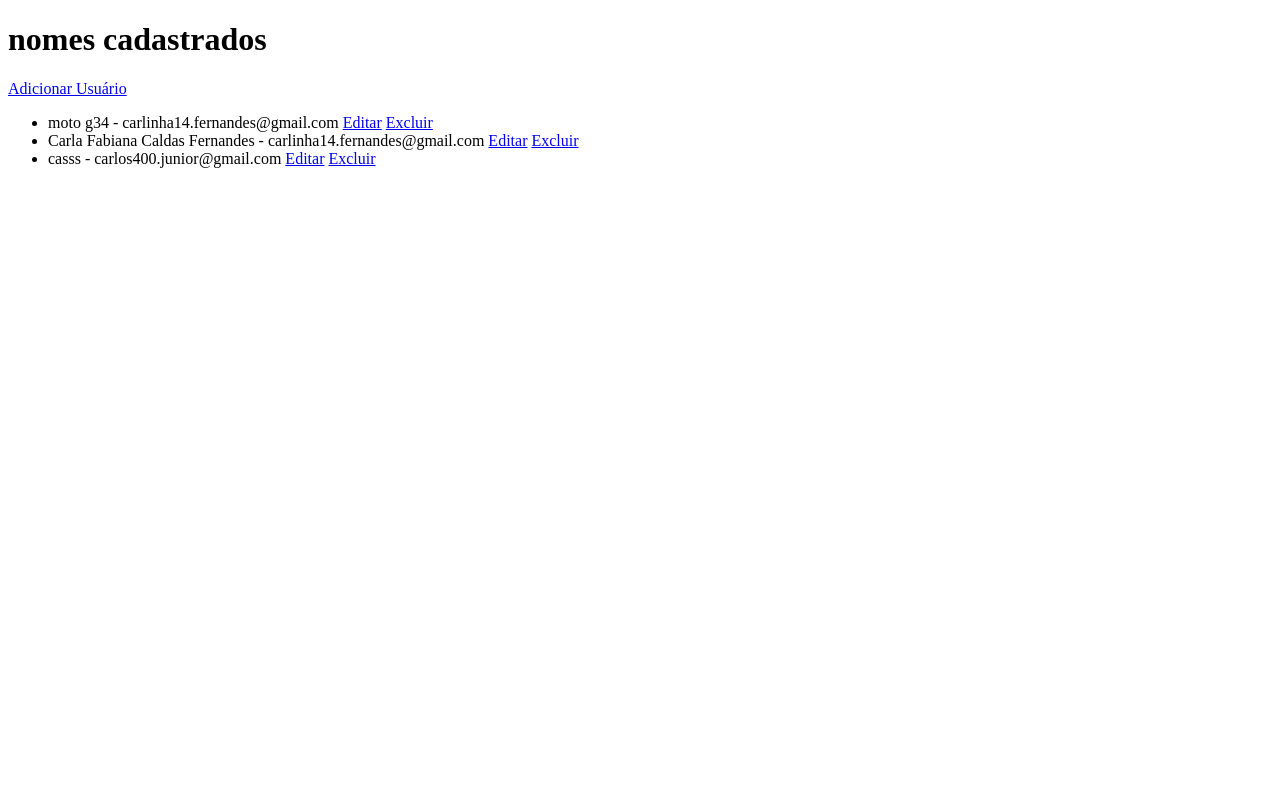
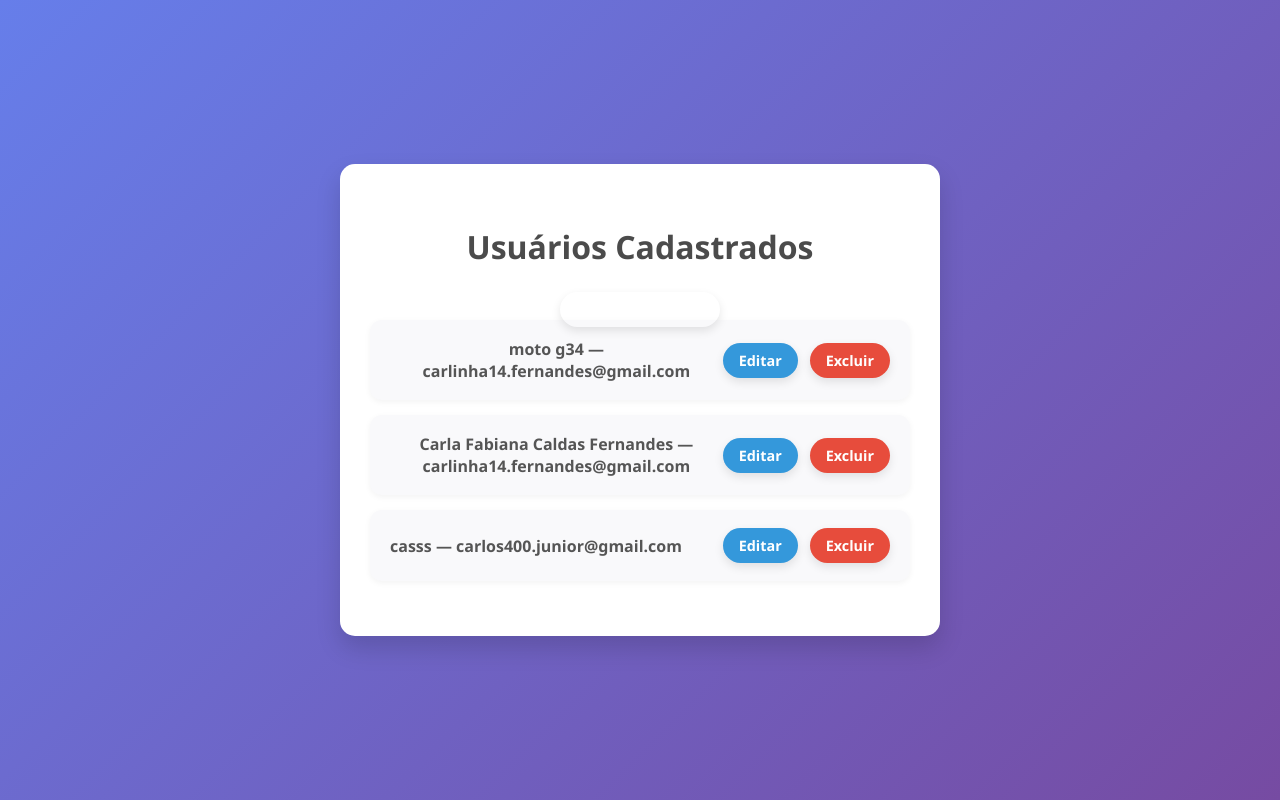
Before and after one commit to carlos400junior-sys/site2python, a Flask app: page / in a window 1280 px wide. Run offline with Flask 3, Linux system fonts and the light colour scheme; data comes from the database, SQL or seed files in the repository.

Commit message:
sua mensagem explicando a mudança

```diff
--- /dev/null
+++ b/static/style.css
@@ -0,0 +1,125 @@
+/* Reset básico e corpo da página */
+* {
+    box-sizing: border-box;
+}
+
+body {
+    font-family: 'Segoe UI', Tahoma, Geneva, Verdana, sans-serif;
+    background: linear-gradient(135deg, #667eea, #764ba2);
+    color: #333;
+    margin: 0;
+    padding: 0;
+    min-height: 100vh;
+
+    /* Flexbox para centralizar conteúdo vertical e horizontalmente */
+    display: flex;
+    justify-content: center;
+    align-items: center;
+}
+
+/* Container principal */
+.container {
+    background: white;
+    width: 90%;
+    max-width: 600px;
+    padding: 40px 30px;
+    border-radius: 15px;
+    box-shadow: 0 12px 25px rgba(0, 0, 0, 0.15);
+    text-align: center;
+}
+
+/* Título */
+h1 {
+    margin-bottom: 30px;
+    font-weight: 700;
+    color: #4b4b4b;
+}
+
+/* Botão para adicionar usuário */
+.btn.add {
+    display: inline-block;
+    background-color: #6c63ff;
+    color: white;
+    font-weight: 600;
+    padding: 12px 25px;
+    border-radius: 30px;
+    text-decoration: none;
+    margin-bottom: 30px;
+    box-shadow: 0 5px 15px rgba(108, 99, 255, 0.4);
+    transition: background-color 0.3s ease, box-shadow 0.3s ease;
+}
+
+.btn.add:hover {
+    background-color: #5848c2;
+    box-shadow: 0 8px 25px rgba(88, 72, 194, 0.6);
+}
+
+/* Lista de usuários */
+.user-list {
+    list-style: none;
+    padding: 0;
+    margin: 0;
+}
+
+/* Cada usuário */
+.user-item {
+    background: #f9f9fb;
+    border-radius: 12px;
+    padding: 18px 20px;
+    margin-bottom: 15px;
+
+    display: flex;
+    justify-content: space-between;
+    align-items: center;
+
+    box-shadow: 0 2px 6px rgba(0,0,0,0.05);
+    transition: transform 0.15s ease;
+}
+
+.user-item:hover {
+    transform: translateY(-3px);
+}
+
+/* Nome e email */
+.user-item span {
+    font-size: 1rem;
+    color: #555;
+    font-weight: 600;
+}
+
+/* Ações dos botões */
+.actions {
+    display: flex;
+    gap: 12px;
+}
+
+/* Botões Editar e Excluir */
+.btn {
+    padding: 8px 16px;
+    border-radius: 25px;
+    color: white;
+    font-weight: 600;
+    text-decoration: none;
+    box-shadow: 0 4px 10px rgba(0,0,0,0.1);
+    transition: background-color 0.3s ease;
+    cursor: pointer;
+    font-size: 0.9rem;
+}
+
+/* Botão Editar */
+.btn.edit {
+    background-color: #3498db;
+}
+
+.btn.edit:hover {
+    background-color: #217dbb;
+}
+
+/* Botão Excluir */
+.btn.delete {
+    background-color: #e74c3c;
+}
+
+.btn.delete:hover {
+    background-color: #bf3e30;
+}
--- a/templates/index.html
+++ b/templates/index.html
@@ -4,19 +4,26 @@
     <meta charset="UTF-8">
     <meta name="viewport" content="width=device-width, initial-scale=1.0">
     <title>Document</title>
+    <link rel="stylesheet" href="{{ url_for('static', filename='style.css') }}">
 </head>
 <body>
-    <h1>nomes cadastrados</h1>
-    <a href="{{ url_for('add') }}">Adicionar Usuário</a>
-    <ul>
-        {% for u in usuarios %}
-            <li>
-                {{ u.nome }} - {{ u.email }} <!--estoui acessesando o usario e emailo da rota -->
-                <a href="{{ url_for('edit', id=u.id) }}">Editar</a>
-                <a href="{{ url_for('delete', id=u.id) }}">Excluir</a>
-            </li>
-        {% endfor %}
-    </ul>
+    <div class="container">
+        <h1>Usuários Cadastrados</h1>
+        <a class="btn" href="{{ url_for('add') }}"> Adicionar Usuário</a>
+
+        <ul class="user-list">
+            {% for u in usuarios %}
+                <li class="user-item">
+                    <span>{{ u.nome }} — {{ u.email }}</span>
+                    <div class="actions">
+                        <a class="btn edit" href="{{ url_for('edit', id=u.id) }}">Editar</a>
+                        <a class="btn delete" href="{{ url_for('delete', id=u.id) }}">Excluir</a>
+                    </div>
+                </li>
+            {% endfor %}
+        </ul>
+    </div>
+</body>
 
 </body>
 </html>
```
